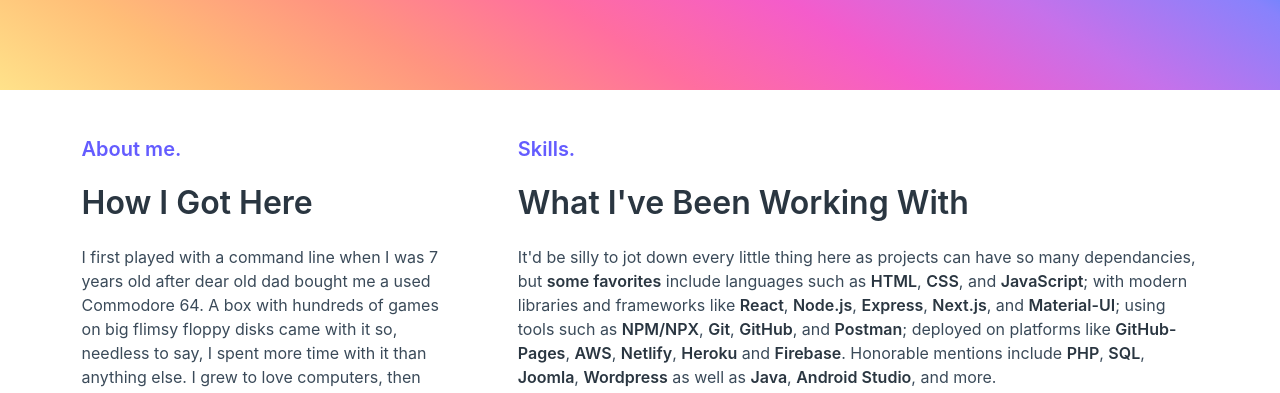
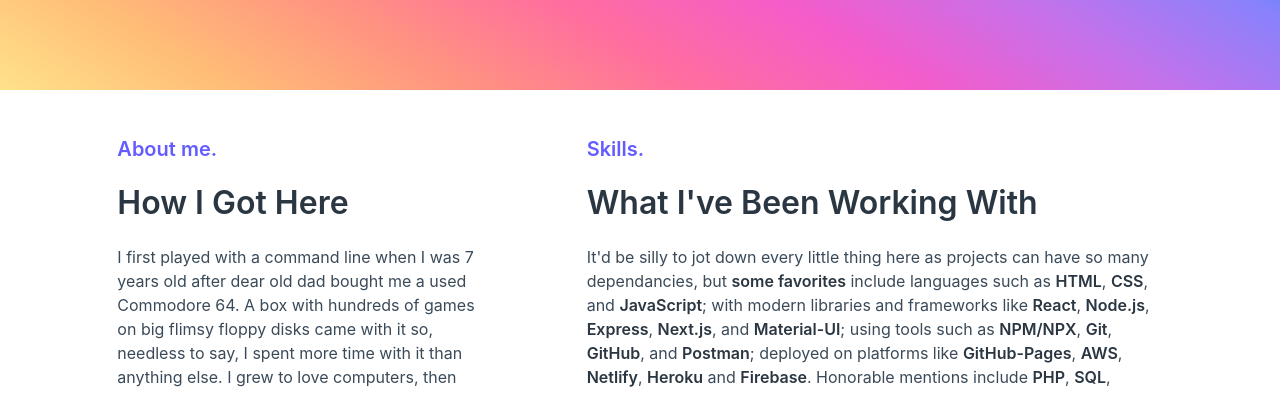
Before and after one commit to funnyr0b0t/personal-site, a plain HTML site: page index.html in a window 1280 px wide. Shown: the part 710-1103 px from the top of the page. Drawn offline with Linux system fonts and the light colour scheme.

Commit message:
add max-width property to about me div

```diff
--- a/index.html
+++ b/index.html
@@ -95,7 +95,10 @@
 
   <section class="section">
     <div class="columns is-justify-content-space-evenly">
-      <div class="column is-4">
+      <div
+        class="column is-4"
+        style="max-width: 400px;"
+      >
         <p class="title is-5 has-text-primary">About me.</p>
         <p class="title is-3">How I Got Here</p>
         <p>I first played with a command line when I was 7 years old after dear
@@ -128,7 +131,10 @@
           languages, libraries, frameworks, and tools.
         </p>
       </div>
-      <div class="column is-7">
+      <div
+        class="column is-7"
+        style="max-width: 600px;"
+      >
         <p class="title is-5 has-text-primary">Skills.</p>
         <p class="title is-3">What I've Been Working With</p>
         <p>It'd be silly to jot down every little thing here as projects can
```
